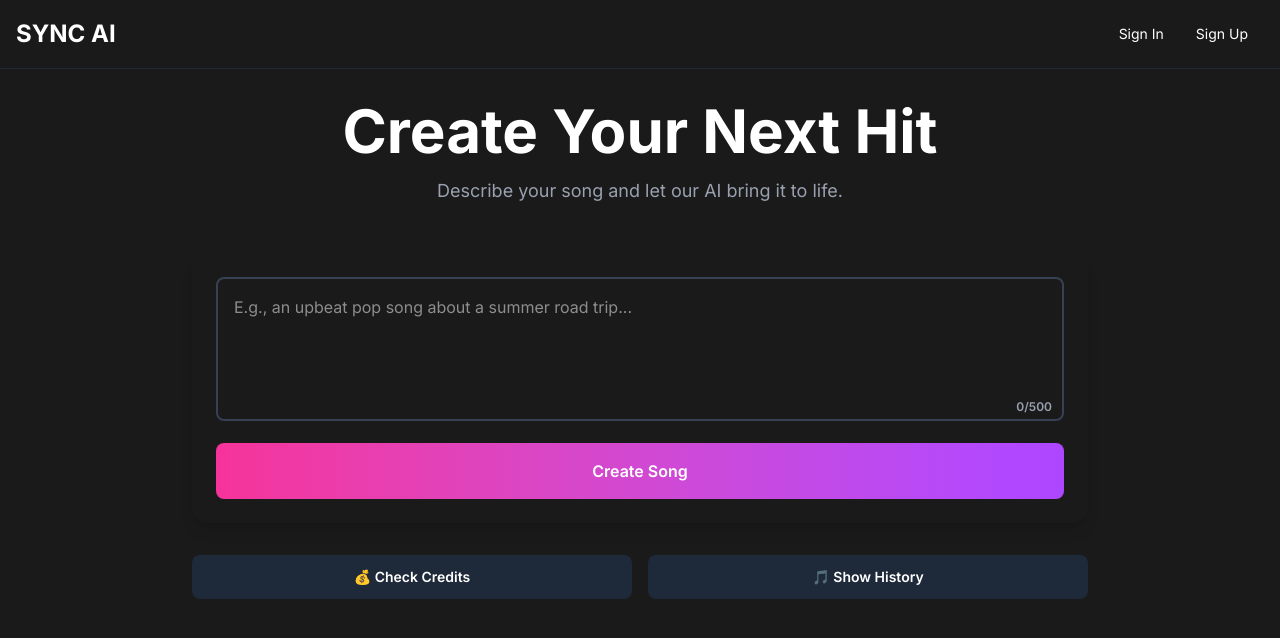
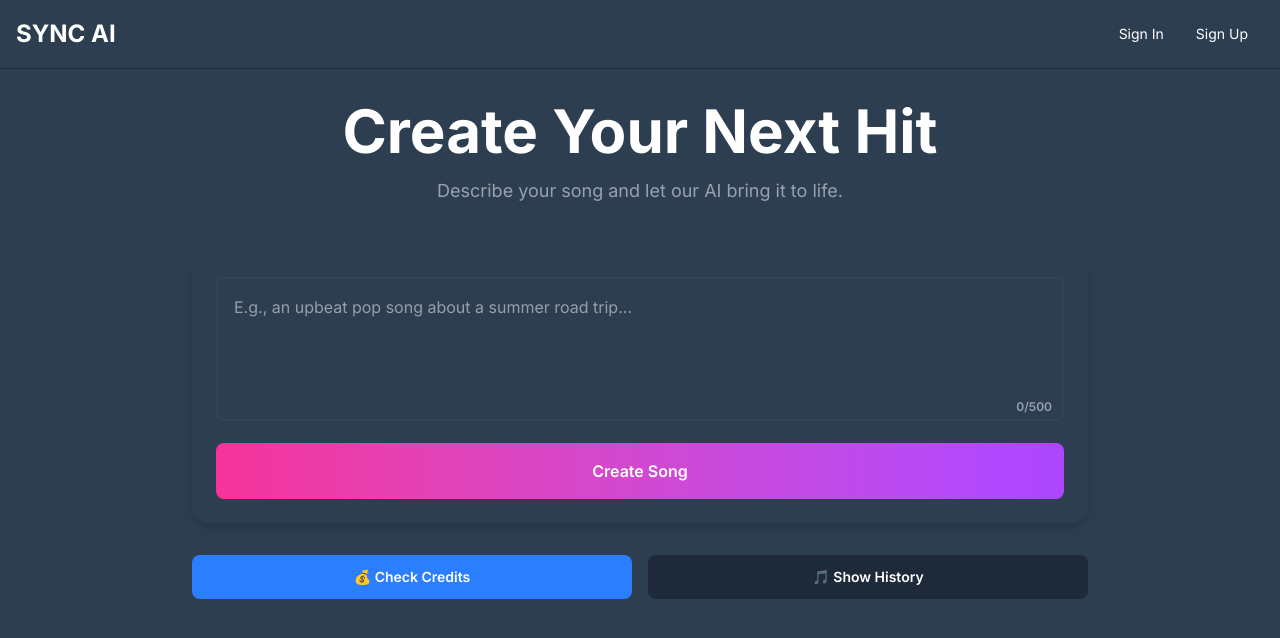
Before and after one commit to AjinkyaBhosle/Sync, a Next.js app: page / in a window 1280 px wide. Shown: the top 638 px of the page. Built offline with nearby package versions, Linux system fonts and the light colour scheme.

Commit message:
feat: Updated button colors and background

```diff
--- a/app/globals.css
+++ b/app/globals.css
@@ -1,12 +1,11 @@
-
 @import "tailwindcss";
 @import url('https://fonts.googleapis.com/css2?family=Inter:wght@400;500;600;700&display=swap');
 
 :root {
-  --background: #1a1a1a;
+  --background: #2c3e50;
   --foreground: #ffffff;
-  --card-background: #2a2a2a;
-  --input-background: #3a3a3a;
+  --card-background: #34495e;
+  --input-background: #4a627a;
   --primary-accent: #ff4081;
   --secondary-accent: #ff80ab;
 }
--- a/app/page.tsx
+++ b/app/page.tsx
@@ -266,8 +266,7 @@ export default function Home() {
 
           <div className="mt-8 flex gap-4">
             <button
-              onClick={checkCredits}
-              className="flex-1 bg-gray-800 text-white py-3 px-4 rounded-lg font-semibold hover:bg-gray-700 transition text-sm"
+              className="flex-1 bg-blue-500 text-white py-3 px-4 rounded-lg font-semibold hover:bg-blue-600 transition text-sm"
             >
               💰 Check Credits {credits !== null && `(${credits})`}
             </button>
```
